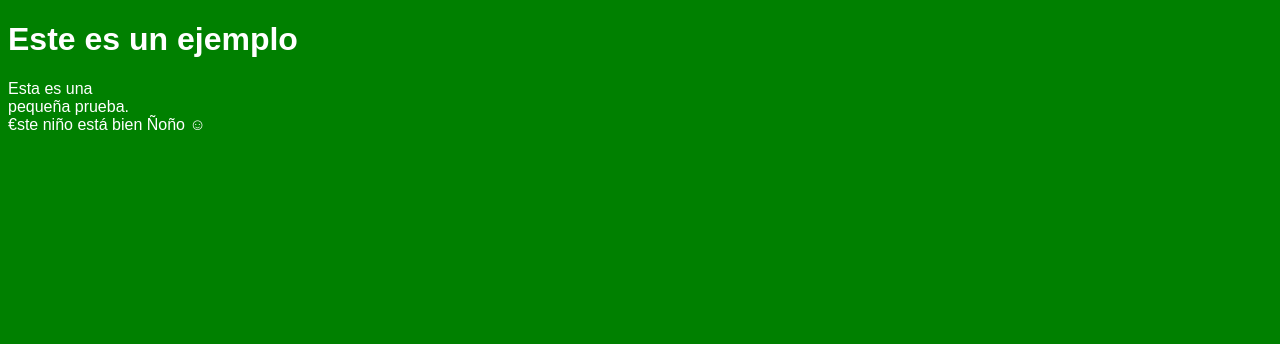
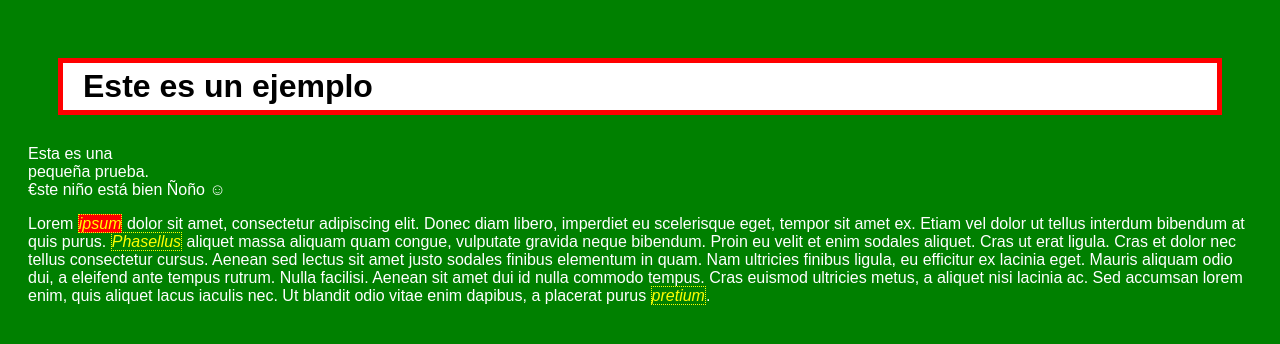
Before and after one commit to ariel-ortiz/202411-tc2005b.402, a plain HTML site: page 1. Introducción/index.html in a window 1280 px wide. Drawn offline with Linux system fonts and the light colour scheme.

Commit message:
Add an external CSS file

```diff
--- a/1. Introducción/index.html
+++ b/1. Introducción/index.html
@@ -5,13 +5,7 @@
   <head>
     <meta charset="utf-8">
     <title>Ejemplo</title>
-    <style>
-      body {
-        font-family: sans-serif;
-        background-color: green;
-        color: white;
-      }
-    </style>
+    <link rel="stylesheet" href="mis_estilos.css">
   </head>
 
   <body>
@@ -24,6 +18,9 @@
       prueba.<br>
       €ste niño está bien Ñoño &#9786;
     </p>
+    <p>
+      Lorem <em style="background-color: red;">ipsum</em> dolor sit amet, consectetur adipiscing elit. Donec diam libero, imperdiet eu scelerisque eget, tempor sit amet ex. Etiam vel dolor ut tellus interdum bibendum at quis purus. <em>Phasellus</em> aliquet massa aliquam quam congue, vulputate gravida neque bibendum. Proin eu velit et enim sodales aliquet. Cras ut erat ligula. Cras et dolor nec tellus consectetur cursus. Aenean sed lectus sit amet justo sodales finibus elementum in quam. Nam ultricies finibus ligula, eu efficitur ex lacinia eget. Mauris aliquam odio dui, a eleifend ante tempus rutrum. Nulla facilisi. Aenean sit amet dui id nulla commodo tempus. Cras euismod ultricies metus, a aliquet nisi lacinia ac. Sed accumsan lorem enim, quis aliquet lacus iaculis nec. Ut blandit odio vitae enim dapibus, a placerat purus <em>pretium</em>.
+    </p>
   </body>
 
 </html>
--- /dev/null
+++ b/1. Introducción/mis_estilos.css
@@ -0,0 +1,25 @@
+/*
+
+ Ejemplo de una hoja de estilo.
+
+*/
+
+body {
+  font-family: sans-serif;
+  background-color: green;
+  color: white;
+  padding: 20px;
+}
+
+h1 {
+  background-color: white;
+  color: black;
+  border: 5px solid red;
+  padding: 5px 20px;
+  margin: 30px;
+}
+
+em {
+  color: yellow;
+  border: dotted 1px yellow;
+}
```
